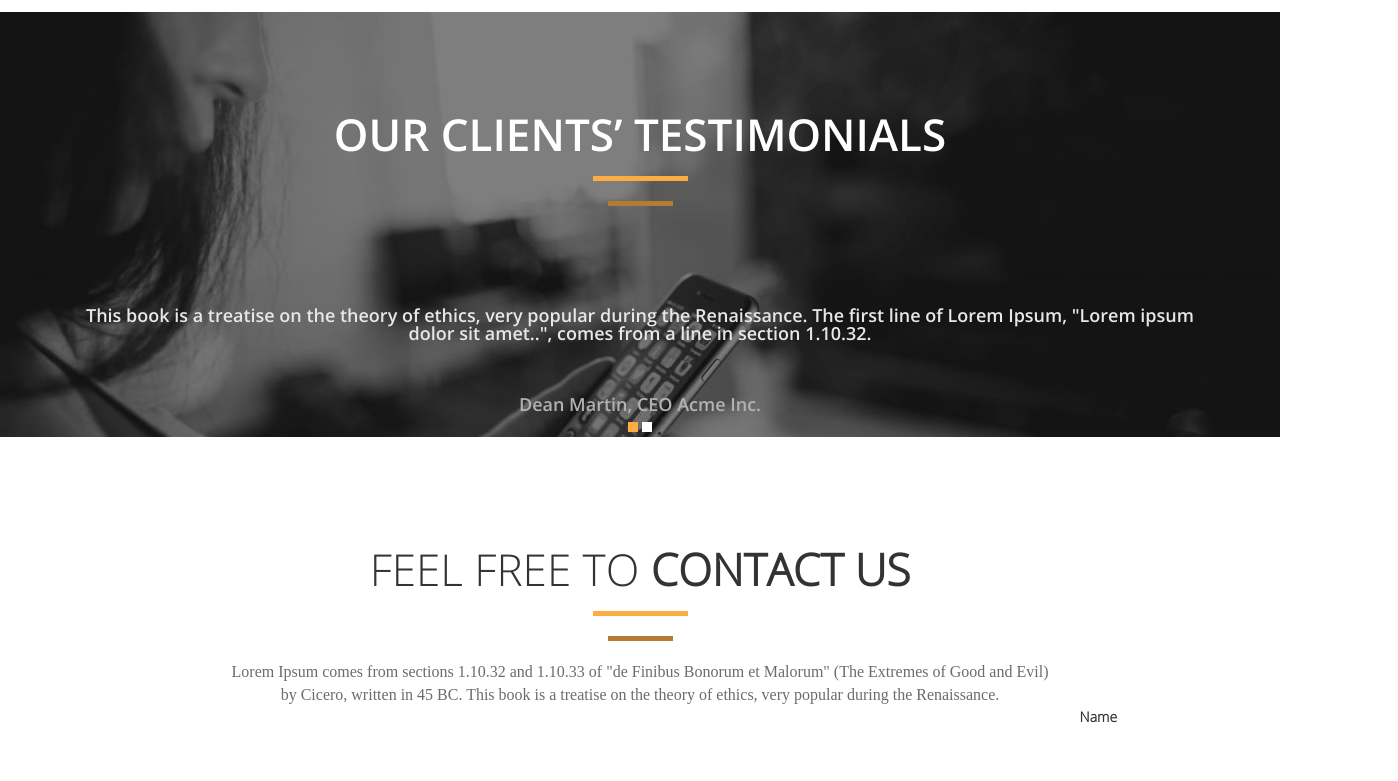
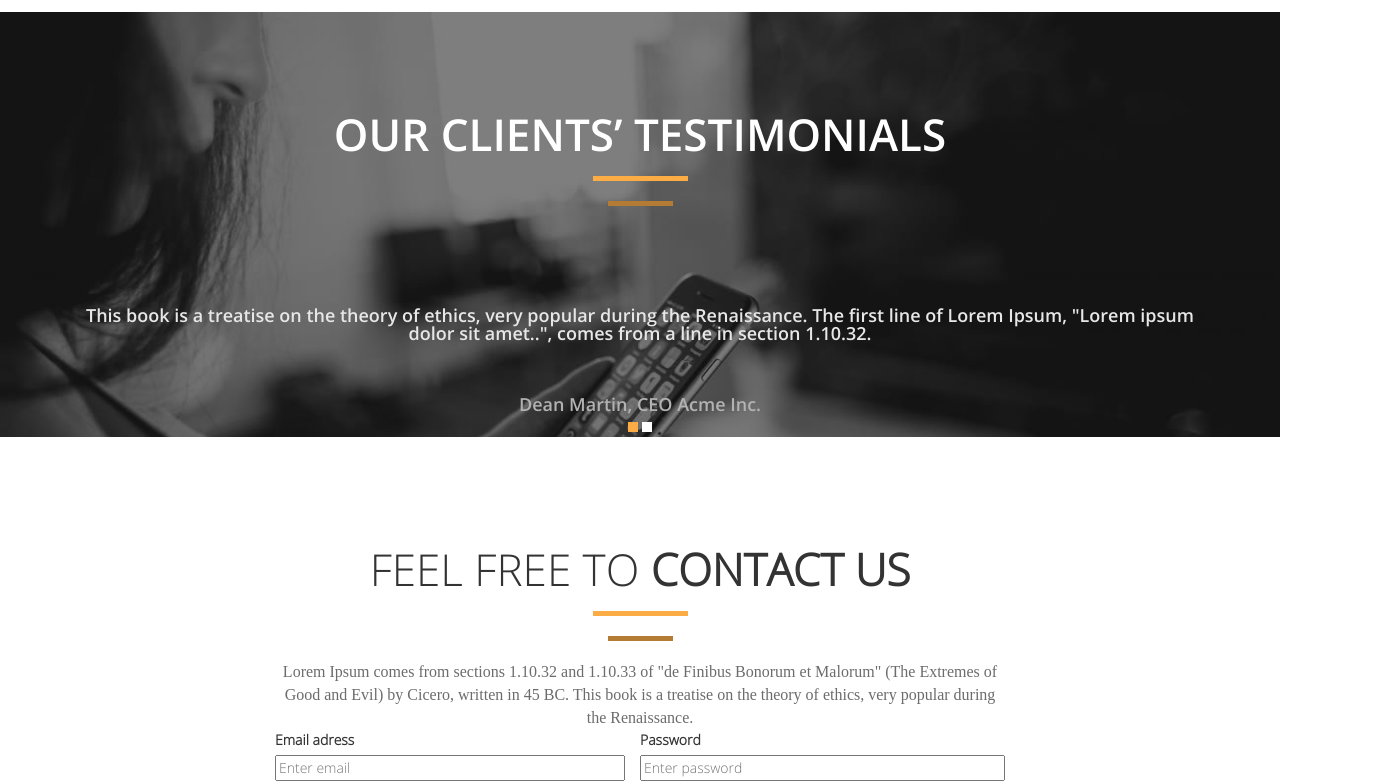
Before and after one commit to footzi/spirit8, a website: page public/index.html in a window 1280 px wide. Shown: the part 4416-5197 px from the top of the page, 1398 px wide, since content can reach past the window. Before the commit the page ends 5148 px from the top, so only its background shows below. Drawn offline with Linux system fonts and the light colour scheme.

Commit message:
no message

```diff
--- a/public/css/main.css
+++ b/public/css/main.css
@@ -478,3 +478,15 @@ header {
 	font-size: 16px;
 	color:#6c6c6c;
 }
+.form-email {
+	padding-left: 0;
+	text-align: left;
+}
+.form-password {
+	text-align: left;
+	padding: 0;
+}
+
+.contacts-content-form input {
+	width:100%;
+}
--- a/public/index.html
+++ b/public/index.html
@@ -572,20 +572,39 @@
         <div class="line2">
             <hr>
         </div>
-        <div class="col-lg-8 col-lg-offset-2 contacts-content">
-            <div class="contacts-content-text">
-                Lorem Ipsum comes from sections 1.10.32 and 1.10.33 of "de Finibus Bonorum et Malorum" (The Extremes of Good and Evil) by Cicero, written in 45 BC. This book is a treatise on the theory of ethics, very popular during the Renaissance.
+        <div class="container contacts-content">
+            <div class="row-fluid"><!-- проверить размер lg or md -->
+                <div class="col-lg-8 col-lg-offset-2">
+                    <div class="contacts-content-text">
+                        Lorem Ipsum comes from sections 1.10.32 and 1.10.33 of "de Finibus Bonorum et Malorum" (The Extremes of Good and Evil) by Cicero, written in 45 BC. This book is a treatise on the theory of ethics, very popular during the Renaissance.
+                    </div>
+                    <div class="contacts-content-form">
+                        <div class="col-lg-6 form-email">
+                            <label>Email adress</label>
+                            <br>
+                            <input type="email" placeholder="Enter email">
+                        </div>
+                        <div class="col-lg-6 form-password">
+                            <label>Password</label>
+                            <br>
+                            <input type="password" placeholder="Enter password">
+                        </div>
+                    </div>
+                </div>
             </div>
-            <div class="contacts-content-form">
-                <div class="container">
+            <!-- <div class="row"> -->
+
+            <!-- </div> -->
+            <!-- <div class="contacts-content-form">
+
                     <div class="row-fluid">
                         <div class="col-lg-6">
 
                         </div>
                         <label>Name</label>
                     </div>
-                </div>
-            </div>
+
+            </div> -->
         </div>
     </div>
 </main>
```
